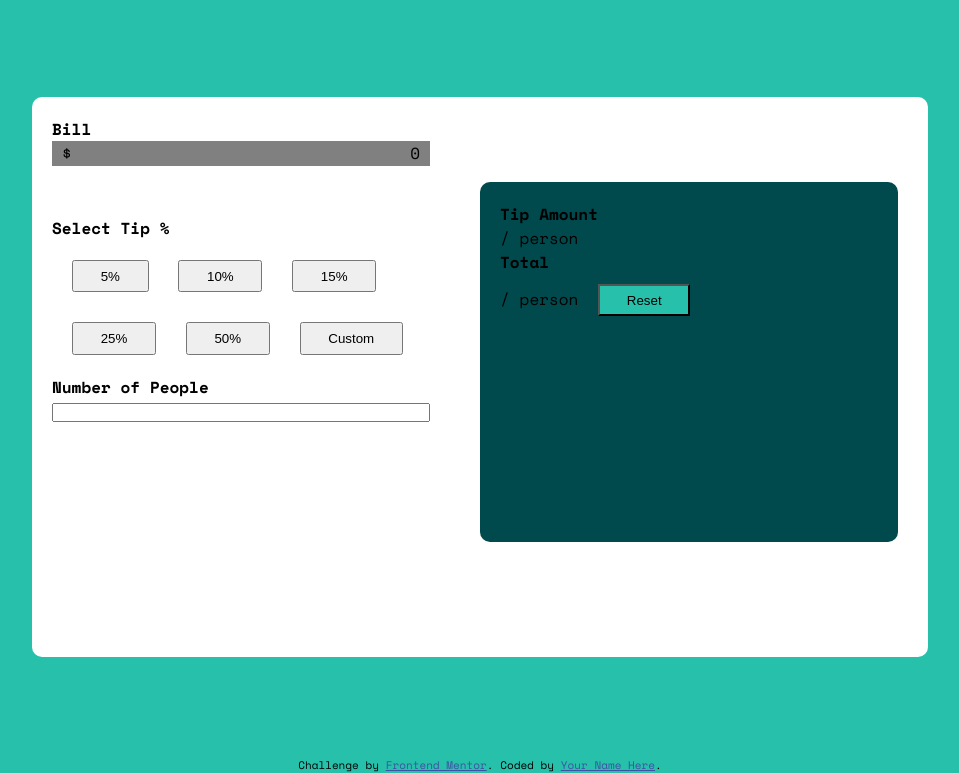
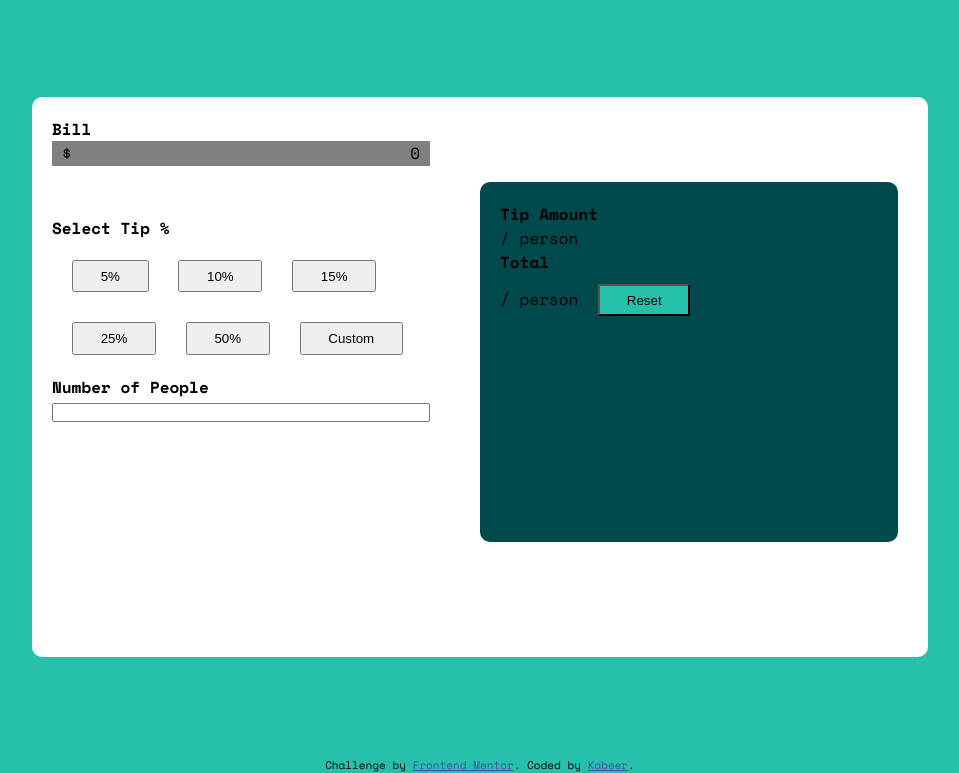
Before and after one commit to kabeer-prog/tip-calculator-FrontEnd-Mentor, a plain HTML site: page index.html in a window 1280 px wide. Shown: the part 63-836 px from the top of the page, without its empty margins (160-1119 px from the left). Drawn offline with nearby package versions, Linux system fonts and the light colour scheme.

Commit message:
Added html and css styles

```diff
--- a/index.css
+++ b/index.css
@@ -85,7 +85,7 @@ button{
     margin: 10px;
     padding: .5em 2em;
 }
-@media (max-width: 720px){
+@media (max-width: 750px){
     .container{
         display: flex;
         flex-direction: column;
--- a/index.html
+++ b/index.html
@@ -68,7 +68,7 @@
 </section>
   <div class="attribution">
     Challenge by <a href="https://www.frontendmentor.io?ref=challenge" target="_blank">Frontend Mentor</a>.
-    Coded by <a href="#">Your Name Here</a>.
+    Coded by <a href="#">Kabeer</a>.
   </div>
   <script src="index.js"></script>
 </body>
```
